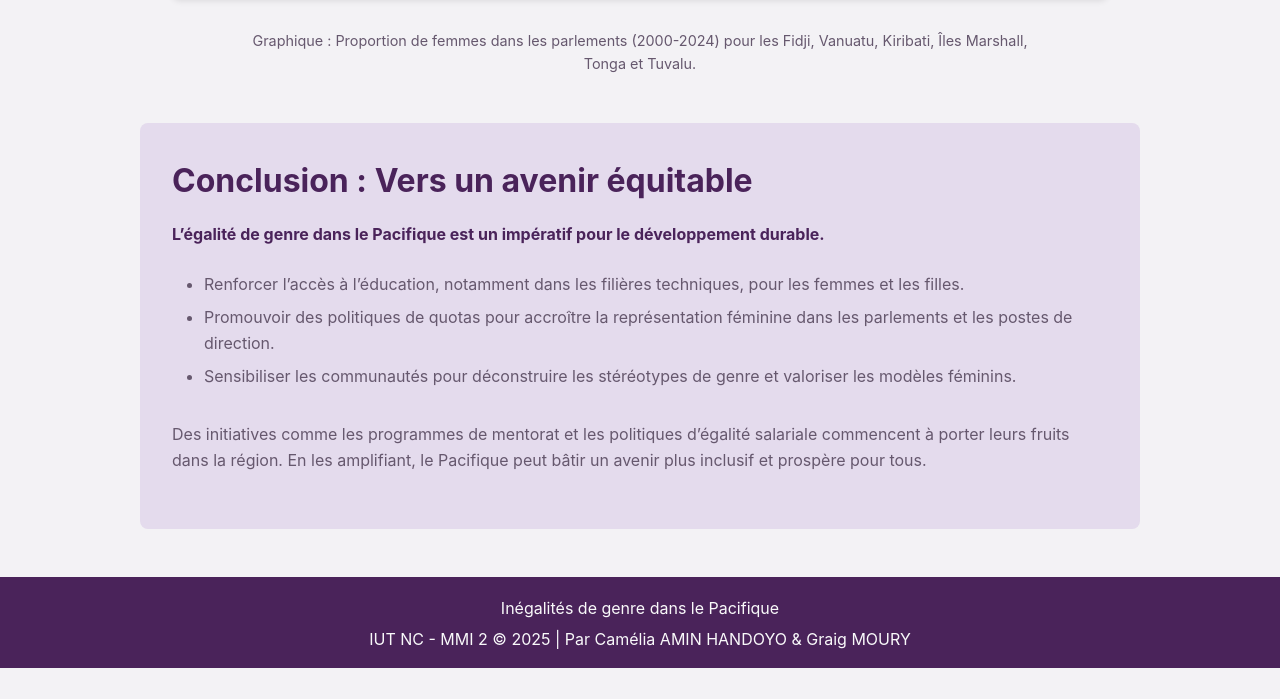
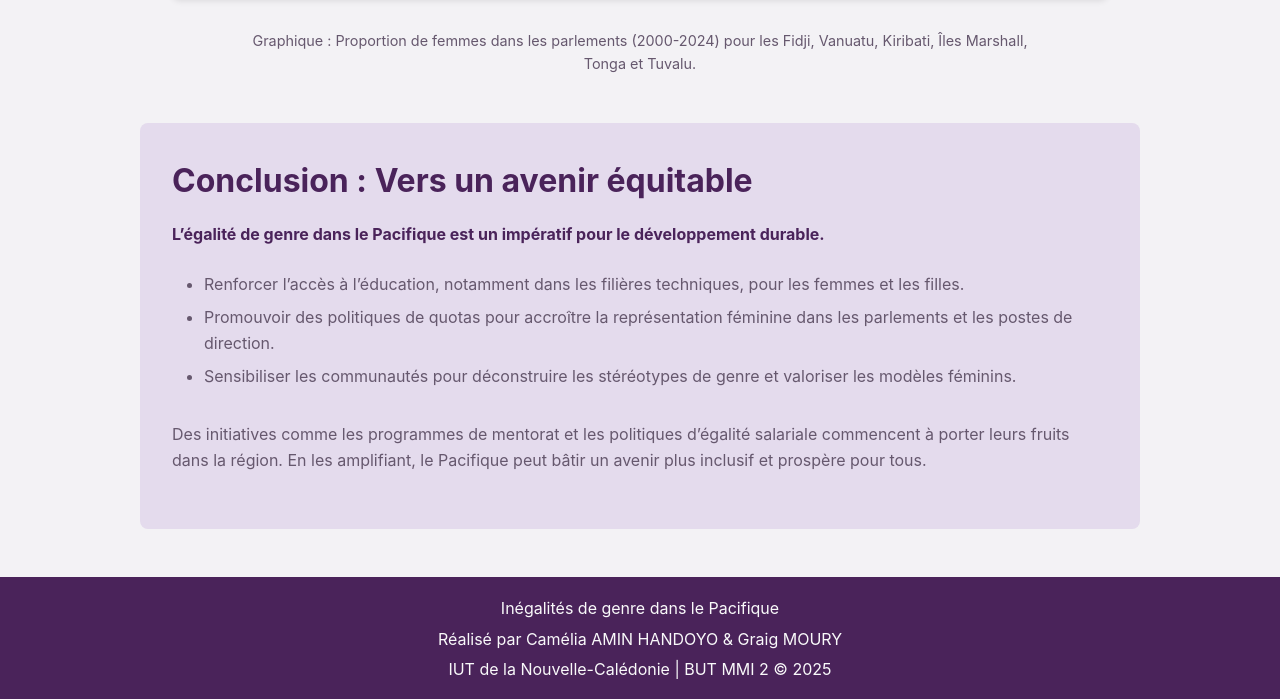
Before and after one commit to ahyolia/Pacific-Dataviz, a plain HTML site: page index.html in a window 1280 px wide. Shown: the part 3652-4351 px from the top of the page. Before the commit the page ends 4320 px from the top, so only its background shows below. Drawn offline with nearby package versions, Linux system fonts and the light colour scheme.

Commit message:
Add files via upload

```diff
--- a/index.html
+++ b/index.html
@@ -113,7 +113,8 @@
   <footer class="site-footer">
     <div class="footer-content">
       <span>Inégalités de genre dans le Pacifique</span>
-      <span>IUT NC - MMI 2 &copy; 2025 | Par Camélia AMIN HANDOYO & Graig MOURY</span>
+      <span>Réalisé par Camélia AMIN HANDOYO & Graig MOURY</span>
+      <span>IUT de la Nouvelle-Calédonie | BUT MMI 2 &copy; 2025 </span>
     </div>
   </footer>
 </body>
```
